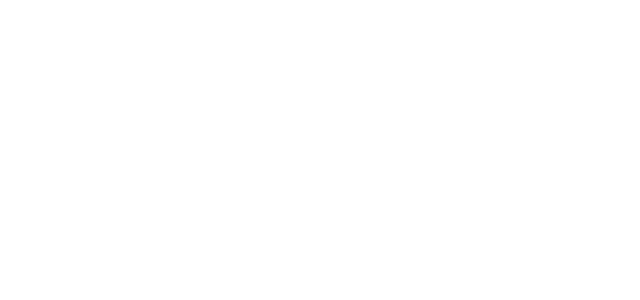
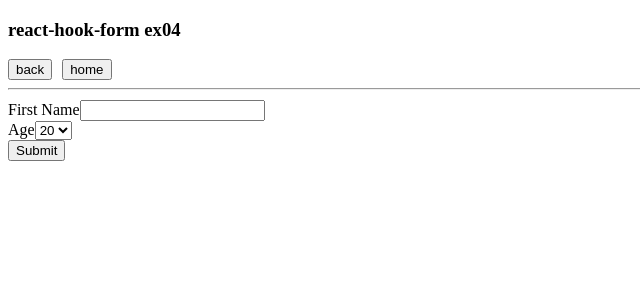
Before and after one commit to ddoolla/react_demo, a React (Vite) app: page /react-hook-form/ex04 in a window 1280 px wide. Before the commit this address had no page. Shown: the top 300 px of the page, without its empty margins (0-640 px from the left). Built offline with nearby package versions, Linux system fonts and the light colour scheme.

Commit message:
react-hook-form ex04 추가

```diff
--- a/src/features/react-hook-form/RhfEx03.tsx
+++ b/src/features/react-hook-form/RhfEx03.tsx
@@ -12,6 +12,8 @@ import {SubmitHandler, useForm} from "react-hook-form";
  * maxLength
  * pattern
  * validate
+ *
+ * 나머지 https://react-hook-form.com/docs/useform/register 참조
  */
 
 interface IFormInput {
--- /dev/null
+++ b/src/features/react-hook-form/RhfEx04.tsx
@@ -0,0 +1,66 @@
+import TitleHeader from "../../components/TitleHeader.tsx";
+import {Path, SubmitHandler, useForm, UseFormRegister} from "react-hook-form";
+import * as React from "react";
+
+/**
+ * 기존 폼 통합 예제
+ */
+
+interface IFormValues {
+    "First Name": string;
+    Age: number;
+}
+
+type InputProps = {
+    label: Path<IFormValues>; // 타입 안정성 때문에 Path 써줘야하는 듯
+    register: UseFormRegister<IFormValues>;
+    required: boolean;
+}
+
+// 기존에 존재하는 컴포넌트라 가정
+const Input = ({label, register, required}: InputProps) => (
+    <>
+        <label>{label}</label>
+        <input type="text" {...register(label, {required})} />
+    </>
+);
+
+// React.forwardRef 를 사용하여 참조 전달 가능
+const Select = React.forwardRef<
+    HTMLSelectElement,
+    {label: string} & ReturnType<UseFormRegister<IFormValues>> // 타입 인터섹션
+>(({onChange, onBlur, name, label}, ref) => (
+    <>
+        <label>{label}</label>
+        <select name={name} ref={ref} onChange={onChange} onBlur={onBlur}>
+            <option value="20">20</option>
+            <option value="30">30</option>
+        </select>
+    </>
+));
+
+const RhfEx04 = () => {
+    const {register, handleSubmit} = useForm<IFormValues>();
+    const onSubmit: SubmitHandler<IFormValues> = (data) => {
+        alert(JSON.stringify(data));
+    };
+
+    return (
+        <div>
+            <TitleHeader title={'react-hook-form ex04'}/>
+            <div>
+                <form onSubmit={handleSubmit(onSubmit)}>
+                    <div>
+                        <Input label={"First Name"} register={register} required />
+                    </div>
+                    <div>
+                        <Select label={"Age"} {...register("Age")} />
+                    </div>
+                    <input type="submit"/>
+                </form>
+            </div>
+        </div>
+    )
+}
+
+export default RhfEx04;
--- a/src/pages/react-hook-form/RhfTestPage.tsx
+++ b/src/pages/react-hook-form/RhfTestPage.tsx
@@ -9,6 +9,7 @@ const RhfTestPage = () => {
             <BasicButton text={'ex01'} url={'/react-hook-form/ex01'} />
             <BasicButton text={'ex02'} url={'/react-hook-form/ex02'} />
             <BasicButton text={'ex03'} url={'/react-hook-form/ex03'} />
+            <BasicButton text={'ex04'} url={'/react-hook-form/ex04'} />
         </div>
     )
 }
--- a/src/routes/AppRoutes.tsx
+++ b/src/routes/AppRoutes.tsx
@@ -12,6 +12,11 @@ import RhfTestPage from "../pages/react-hook-form/RhfTestPage.tsx";
 import RhfmTestPage from "../pages/react-hook-form-mui/RhfmTestPage.tsx";
 import RhfEx02 from "../features/react-hook-form/RhfEx02.tsx";
 import RhfEx03 from "../features/react-hook-form/RhfEx03.tsx";
+import RhfEx04 from "../features/react-hook-form/RhfEx04.tsx";
+
+/**
+ * 중첩 Route 쓸라면 상위 컴포넌트에 Outlet 있어야 함.
+ */
 
 const AppRoutes = () => {
     return (
@@ -35,6 +40,7 @@ const AppRoutes = () => {
                 <Route path={"ex01"} element={<RhfEx01 />} />
                 <Route path={"ex02"} element={<RhfEx02 />} />
                 <Route path={"ex03"} element={<RhfEx03 />} />
+                <Route path={"ex04"} element={<RhfEx04 />} />
             </Route>
 
             <Route path={"react-hook-form-mui"}>
```
